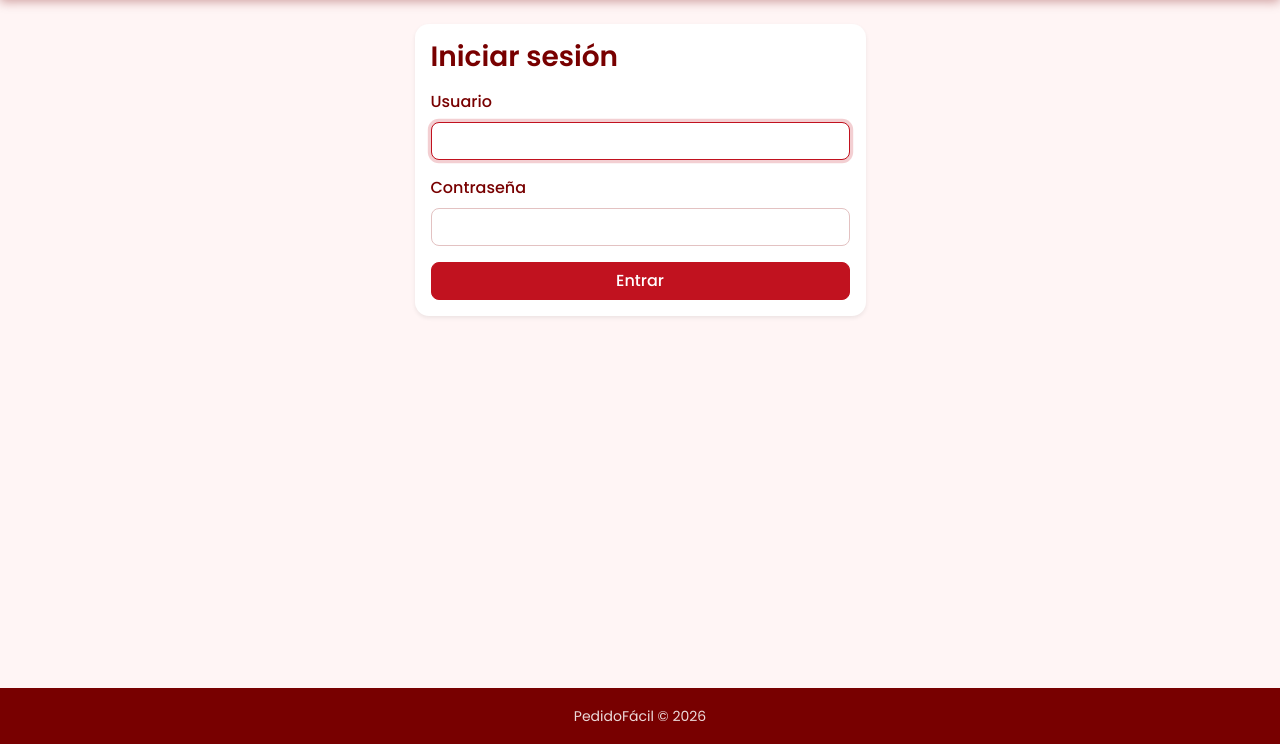
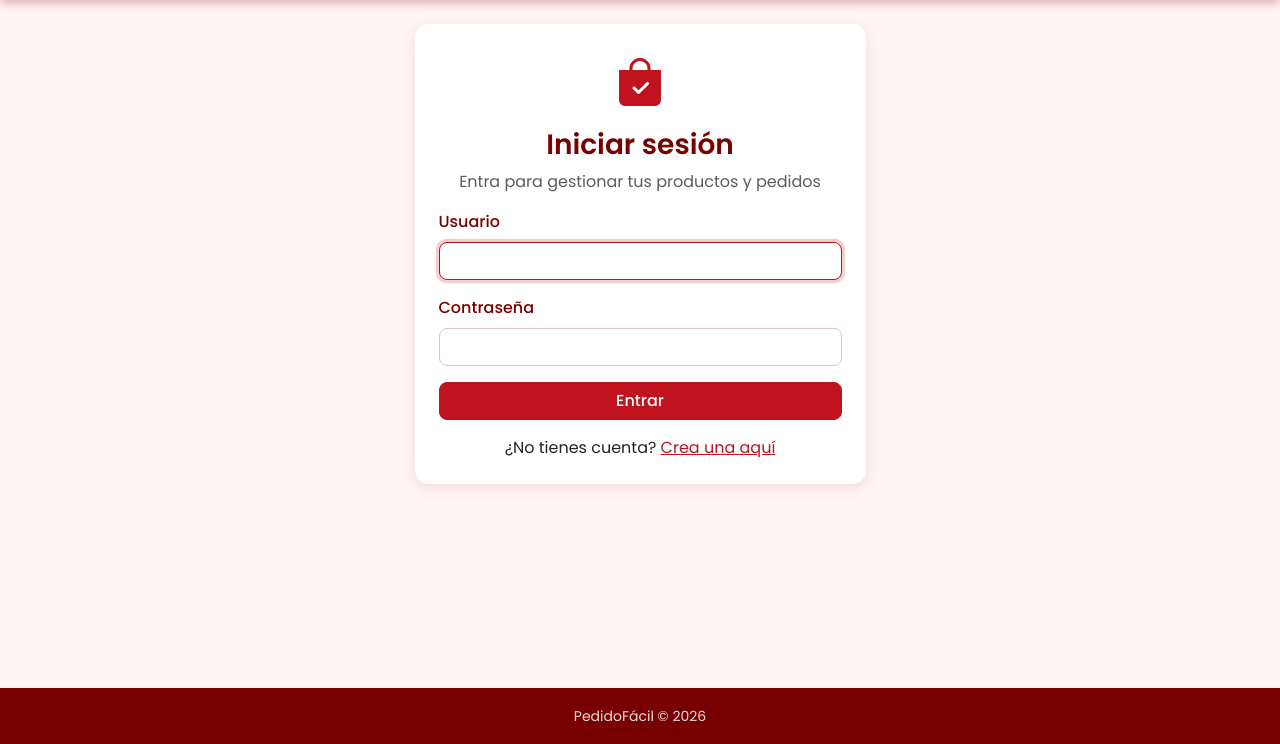
Before and after one commit to anasofiamonsalve/PedidoFacil, a Django app: page /login/ in a window 1280 px wide. Shown: the part 56-800 px from the top of the page. Run offline with Django 5.2, Linux system fonts and the light colour scheme.

Commit message:
avance 6

```diff
--- a/config/settings.py
+++ b/config/settings.py
@@ -114,7 +114,7 @@ AUTH_PASSWORD_VALIDATORS = [
 
 LANGUAGE_CODE = 'es-co'
 
-TIME_ZONE = 'America/Medellin'
+TIME_ZONE = 'America/Bogota'
 
 USE_I18N = True
 
--- a/templates/registration/login.html
+++ b/templates/registration/login.html
@@ -1,10 +1,14 @@
 {% extends 'base.html' %}
 {% block content %}
 <div class="row justify-content-center">
-    <div class="col-md-5">
-        <div class="card shadow-sm">
-            <div class="card-body">
-                <h3 class="mb-3">Iniciar sesión</h3>
+    <div class="col-md-6 col-lg-5">
+        <div class="card">
+            <div class="card-body p-4">
+                <div class="text-center mb-3">
+                    <i class="bi bi-bag-check-fill login-icono"></i>
+                    <h3 class="mt-2">Iniciar sesión</h3>
+                    <p class="text-muted">Entra para gestionar tus productos y pedidos</p>
+                </div>
 
                 {% if form.errors %}
                     <div class="alert alert-danger">Usuario o contraseña incorrectos.</div>
@@ -23,6 +27,10 @@
                     <input type="hidden" name="next" value="{{ next }}">
                     <button class="btn btn-primary w-100">Entrar</button>
                 </form>
+
+                <p class="text-center mt-3 mb-0">
+                    ¿No tienes cuenta? <a href="{% url 'registro' %}">Crea una aquí</a>
+                </p>
             </div>
         </div>
     </div>
```
